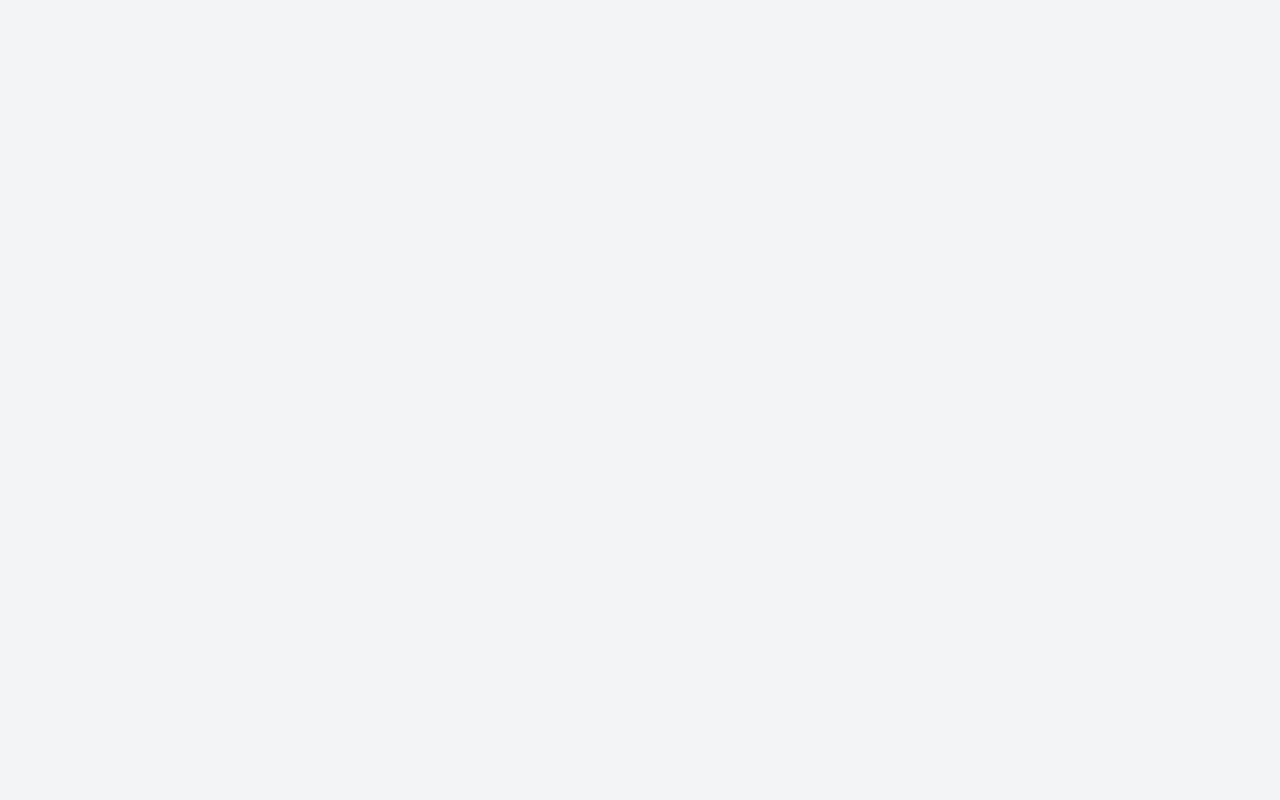
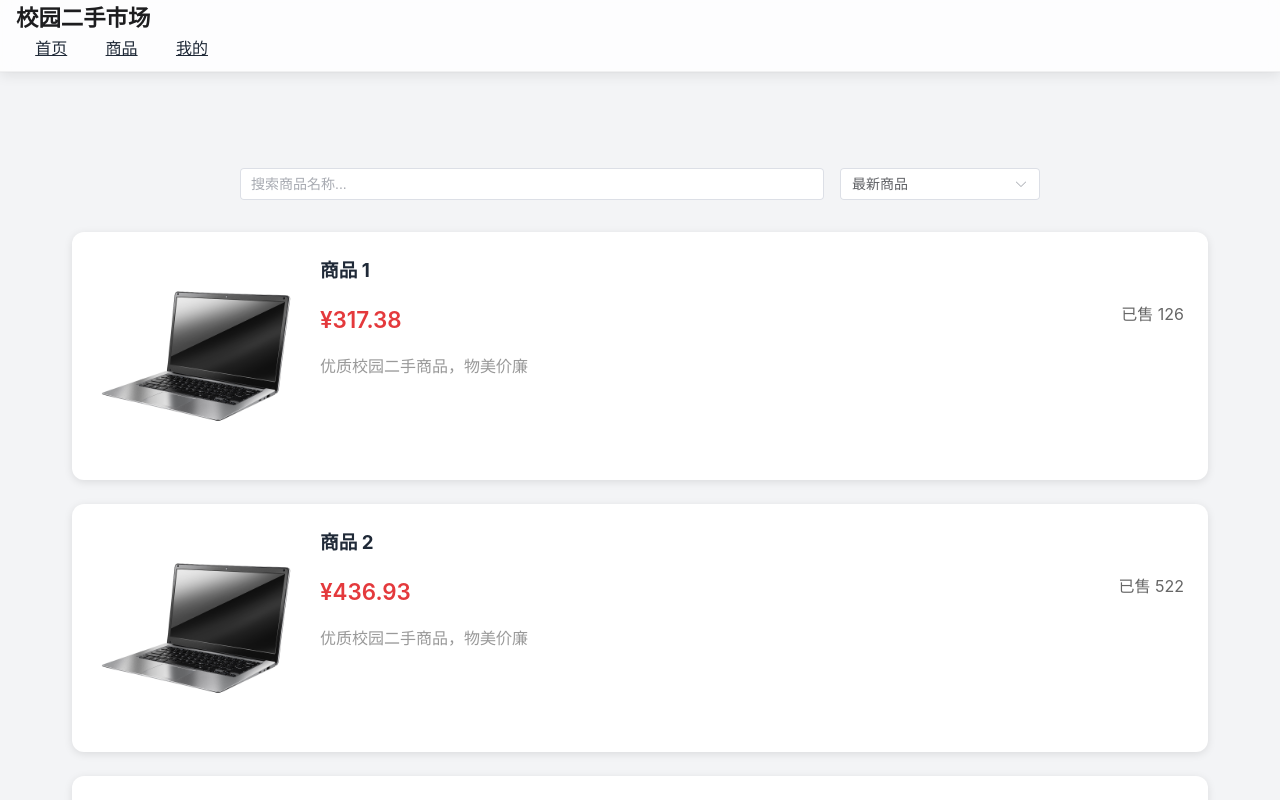
Before and after one commit to moyanislth/campus-bazaar-ui, a Vue app: page /products in a window 1280 px wide. Before the commit this address had no page. Shown: the top 800 px of the page. Built offline with nearby package versions, Linux system fonts and the light colour scheme.

Commit message:
feat: 添加商品展示页面并集成ElementPlus
新增商品展示页面(ProductView.vue)，支持商品搜索、排序和无限滚动加载功能。同时，集成ElementPlus库以使用其UI组件，并更新路由和导航项以匹配新页面。

```diff
--- a/src/components/MainLayout.vue
+++ b/src/components/MainLayout.vue
@@ -40,7 +40,7 @@ export default {
     return {
       navItems: [
         { title: '首页', path: '/' },
-        { title: '商品', path: '/items' },
+        { title: '商品', path: '/products' },
         { title: '我的', path: '/profile' }
       ]
     }
--- a/src/main.js
+++ b/src/main.js
@@ -3,7 +3,10 @@ import './assets/main.css'
 import { createApp } from 'vue'
 import App from './App.vue'
 import router from './router'
+import ElementPlus from 'element-plus'
+import 'element-plus/dist/index.css'
 
 const app = createApp(App)
 app.use(router)
+app.use(ElementPlus)
 app.mount('#app')
--- a/src/router/index.js
+++ b/src/router/index.js
@@ -9,6 +9,11 @@ const routes = [
         path: '',  // 父路由内的默认路由
         name: 'Home',
         component: () => import('@/views/HomeView.vue')
+      },
+      {
+        path: '/products',  // 父路由内的默认路由
+        name: 'Products',
+        component: () => import('@/views/ProductView.vue')
       }
     ]
   },
--- /dev/null
+++ b/src/views/ProductView.vue
@@ -0,0 +1,192 @@
+<template>
+    <div class="product-view">
+        <!-- 搜索排序栏 -->
+        <div class="search-bar">
+            <el-input v-model="searchQuery" placeholder="搜索商品名称..." class="search-input" clearable />
+            <el-select v-model="sortBy" placeholder="排序方式" class="sort-select" @change="loadProducts">
+                <el-option label="最新商品" value="newest" />
+                <el-option label="销量最高" value="sales" />
+                <el-option label="价格从低到高" value="price_asc" />
+                <el-option label="价格从高到低" value="price_desc" />
+            </el-select>
+        </div>
+
+        <!-- 商品列表 -->
+        <div class="product-list">
+            <div v-for="product in displayedProducts" :key="product.id" class="product-item">
+                <img :src="product.thumbnail" class="product-image" />
+                <div class="product-details">
+                    <h3 class="product-name">{{ product.name }}</h3>
+                    <div class="price-sales">
+                        <span class="price">¥{{ product.price }}</span>
+                        <span class="sales">已售 {{ product.sales }}</span>
+                    </div>
+                    <p class="description">{{ product.description }}</p>
+                </div>
+            </div>
+            <div v-if="loading" class="loading">加载中...</div>
+            <div v-if="!hasMore" class="no-more">没有更多商品了</div>
+        </div>
+    </div>
+</template>
+
+<script>
+/**
+ * 商品展示视图组件
+ * 实现商品搜索、排序和无限滚动加载功能
+ */
+export default {
+    name: 'ProductView',
+    data() {
+        return {
+            searchQuery: '',
+            sortBy: 'newest',
+            currentPage: 1,
+            pageSize: 10,
+            totalProducts: 50,
+            loading: false,
+            products: [],
+            // 模拟数据生成
+            mockProducts: Array.from({ length: 50 }, (_, i) => ({
+                id: i + 1,
+                name: `商品 ${i + 1}`,
+                price: (Math.random() * 500 + 50).toFixed(2),
+                sales: Math.floor(Math.random() * 1000),
+                thumbnail: 'img/index.jpg',
+                description: '优质校园二手商品，物美价廉',
+                createdAt: Date.now() - i * 100000
+            }))
+        }
+    },
+    computed: {
+        displayedProducts() {
+            return this.products.slice(0, this.currentPage * this.pageSize)
+        },
+        hasMore() {
+            return this.currentPage * this.pageSize < this.products.length
+        }
+    },
+    mounted() {
+        window.addEventListener('scroll', this.handleScroll)
+        this.loadProducts()
+    },
+    beforeUnmount() {
+        window.removeEventListener('scroll', this.handleScroll)
+    },
+    methods: {
+        /** 加载商品数据 */
+        async loadProducts() {
+            this.loading = true
+            // 模拟API请求延迟
+            await new Promise(resolve => setTimeout(resolve, 500))
+
+            // 实际应用中应替换为API调用
+            let filtered = this.mockProducts
+                .filter(p => p.name.includes(this.searchQuery))
+                .sort((a, b) => {
+                    switch (this.sortBy) {
+                        case 'sales': return b.sales - a.sales
+                        case 'price_asc': return a.price - b.price
+                        case 'price_desc': return b.price - a.price
+                        default: return b.createdAt - a.createdAt
+                    }
+                })
+
+            this.products = filtered
+            this.loading = false
+        },
+
+        /** 处理滚动事件 */
+        handleScroll() {
+            const { scrollTop, clientHeight, scrollHeight } = document.documentElement
+            if (scrollTop + clientHeight >= scrollHeight - 100 && !this.loading && this.hasMore) {
+                this.currentPage++
+            }
+        }
+    }
+}
+</script>
+
+<style scoped>
+.product-view {
+    max-width: 1200px;
+    margin: 0 auto;
+    padding: 2rem;
+}
+
+.search-bar {
+    display: flex;
+    gap: 1rem;
+    margin: 2rem auto;
+    /* 添加居中效果 */
+    max-width: 800px;
+    /* 限制搜索栏最大宽度 */
+}
+
+.search-input {
+    flex: 1;
+}
+
+.sort-select {
+    width: 200px;
+}
+
+.product-list {
+    display: flex;
+    flex-direction: column;
+    gap: 1.5rem;
+}
+
+.product-item {
+    display: flex;
+    gap: 1.5rem;
+    padding: 1.5rem;
+    background: white;
+    border-radius: 12px;
+    box-shadow: 0 2px 8px rgba(0, 0, 0, 0.1);
+    transition: transform 0.2s;
+}
+
+.product-item:hover {
+    transform: translateY(-3px);
+}
+
+.product-image {
+    width: 200px;
+    height: 200px;
+    border-radius: 8px;
+    object-fit: cover;
+}
+
+.product-details {
+    flex: 1;
+}
+
+.price-sales {
+    display: flex;
+    justify-content: space-between;
+    margin: 1rem 0;
+}
+
+.price {
+    color: #e4393c;
+    font-size: 1.4rem;
+    font-weight: 600;
+}
+
+.sales {
+    color: #666;
+}
+
+.description {
+    color: #999;
+    line-height: 1.6;
+}
+
+.loading,
+.no-more {
+    text-align: center;
+    padding: 2rem;
+    color: #666;
+}
+</style>
```
Also changed, not shown: public/img/index.jpg (added).
